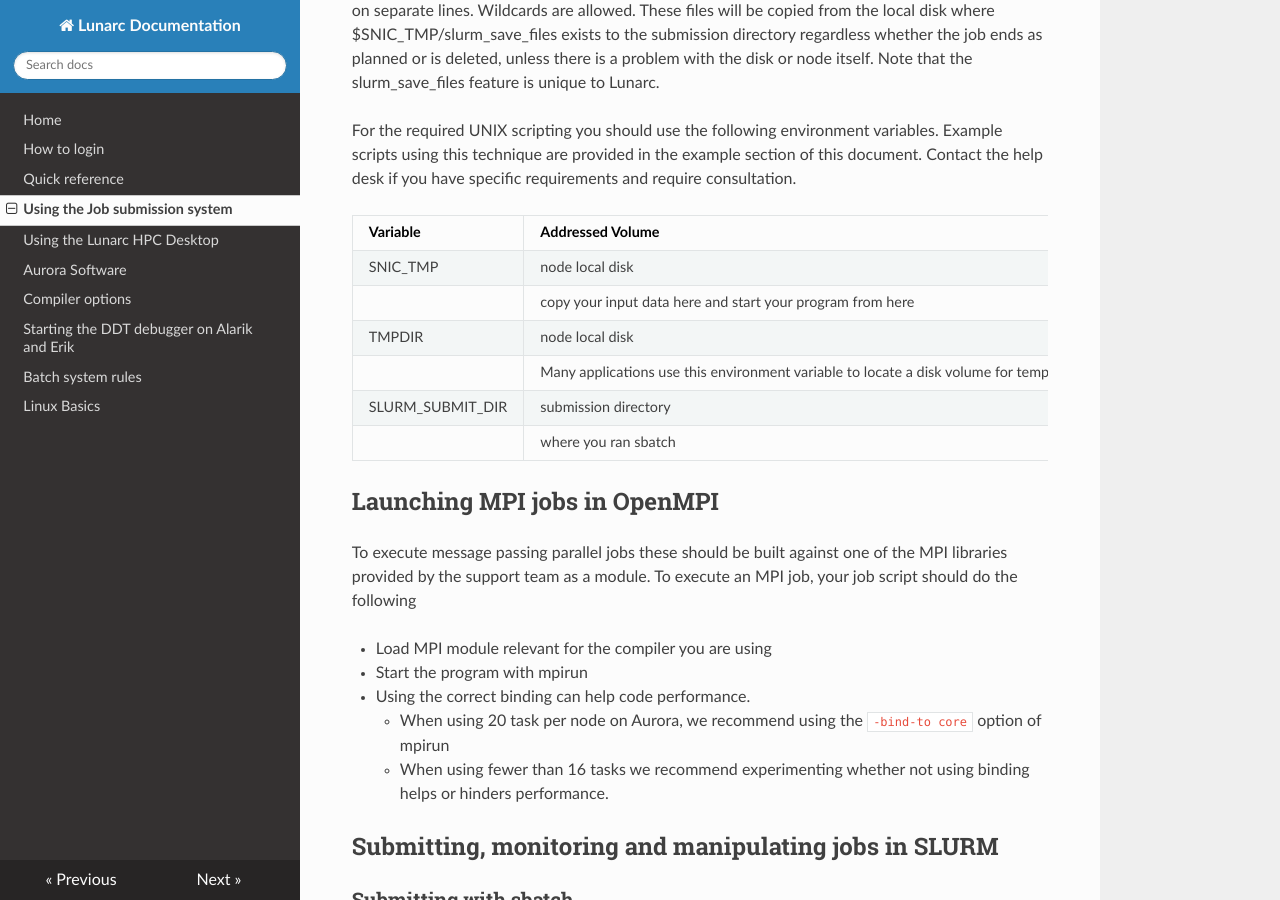
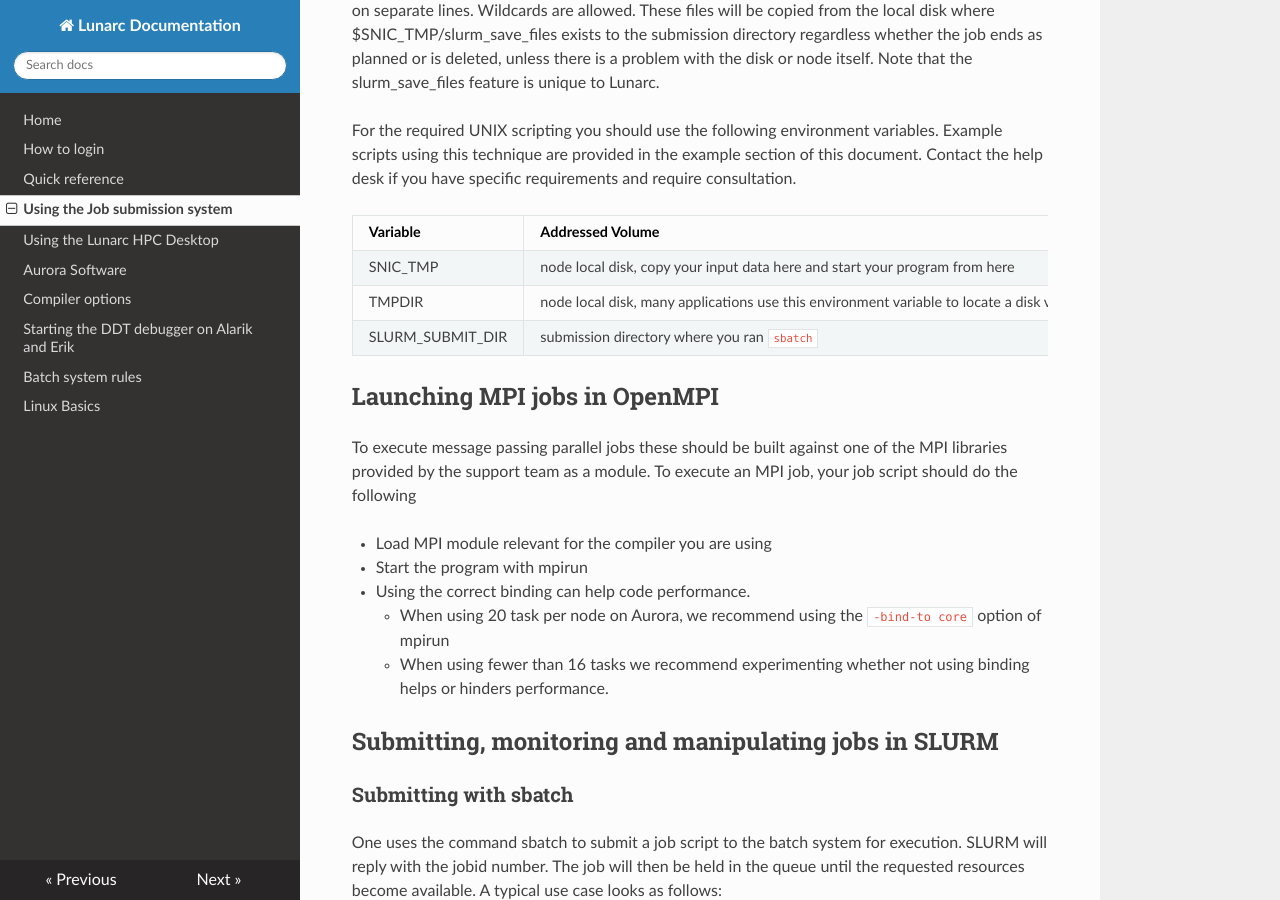
Before and after one commit to lunarc/lunarc_docs, an MkDocs documentation site: the page built from docs/batch_system.md, in a window 1280 px wide and 900 px high, scrolled down 12278 px. Built offline with MkDocs 1.6.1, drawn with Linux system fonts in a browser that asks for light colours; nearby versions of some CDN libraries; old or Windows-style settings are respelled for this version of MkDocs.

```diff
--- a/docs/batch_system.md
+++ b/docs/batch_system.md
@@ -575,12 +575,9 @@ specific requirements and require consultation.
 
 | Variable | Addressed Volume |
 |------------------|-----------------------------------------------------------------------------------------------------------------------------------------------------------------------------|
-| SNIC_TMP | node local disk |
-|  | copy your input data here and start your program from here |
-| TMPDIR | node local disk |
-|  | Many applications use this environment variable to locate a disk volume for temporary scratch space.  If your application follows that convention nothing needs to be done. |
-| SLURM_SUBMIT_DIR | submission directory |
-|  | where you ran sbatch |
+| SNIC_TMP | node local disk, copy your input data here and start your program from here |
+| TMPDIR | node local disk, many applications use this environment variable to locate a disk volume for temporary scratch space.  If your application follows that convention nothing needs to be done.  |
+| SLURM_SUBMIT_DIR | submission directory where you ran `sbatch` |
 
 ## Launching MPI jobs in OpenMPI
 
```
